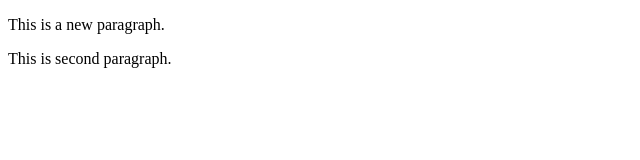
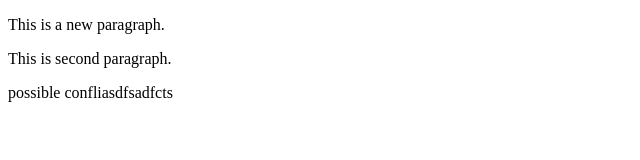
Before and after one commit to pol-dev-shinroo/git-practice, a plain HTML site: page index.html in a window 1280 px wide. Shown: the whole page, without its empty margins (0-640 px from the left). Drawn offline with Linux system fonts and the light colour scheme.

Commit message:
possible conflicts

```diff
--- a/index.html
+++ b/index.html
@@ -9,5 +9,6 @@
     <body>
         <p>This is a new paragraph.</p>
         <p>This is second paragraph.</p>
+        <p>possible confliasdfsadfcts</p>
     </body>
 </html>
```
